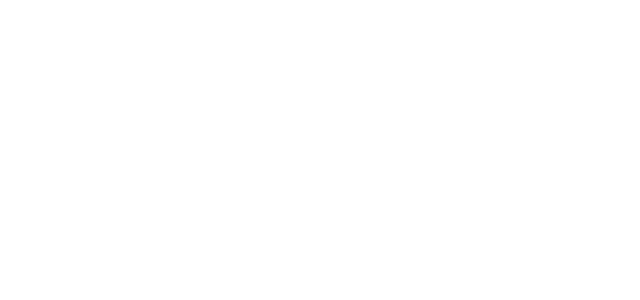
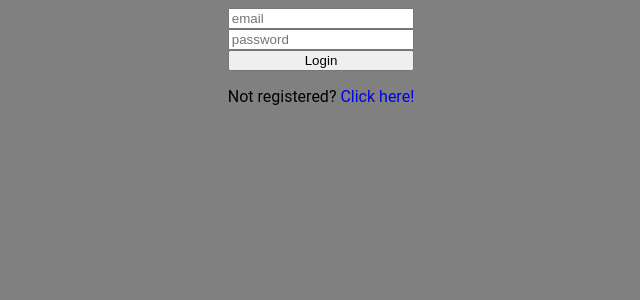
Before and after one commit to vpast/kanban_client, a React (Create React App) app: page / in a window 1280 px wide. Shown: the top 300 px of the page, without its empty margins (319-959 px from the left). Built offline with nearby package versions, Linux system fonts and the light colour scheme.

Commit message:
npm fixes

```diff
--- a/public/index.html
+++ b/public/index.html
@@ -24,7 +24,7 @@
       work correctly both with client-side routing and a non-root public URL.
       Learn how to configure a non-root public URL by running `npm run build`.
     -->
-    <title>React App</title>
+    <title>Kanban</title>
   </head>
   <body>
     <noscript>You need to enable JavaScript to run this app.</noscript>
--- a/src/App.js
+++ b/src/App.js
@@ -1,7 +1,11 @@
-function App() {
+import Auth from "./components/Auth"
+import "./css/App.css"
+// import { useRouter } from 'next/router'
+
+const App = () => {
   return (
     <div>
-
+      <Auth />
     </div>
   );
 }
--- /dev/null
+++ b/src/components/Auth.js
@@ -0,0 +1,23 @@
+const Auth = () => {
+  const loginHandler = (event) => {
+    event.preventDefault();
+    console.log(event.target.email.value, event.target.password.value);
+  };
+
+  return (
+    <>
+      <div className='loginPosition'>
+        <form onSubmit={loginHandler} className='loginForm'>
+          <input type='email' name='email' placeholder='email'></input>
+          <input type='password' name='password' placeholder='password'></input>
+          <input type='submit' value='Login'></input>
+          <p>
+            Not registered? <a href='/register' className='link'>Click here!</a>
+          </p>
+        </form>
+      </div>
+    </>
+  );
+};
+
+export default Auth;
--- /dev/null
+++ b/src/css/App.css
@@ -0,0 +1,19 @@
+body {
+  background-color: grey;
+  font-family: roboto;
+}
+
+.link {
+  text-decoration: none;
+}
+
+.loginPosition {
+  display: flex;
+  justify-content: center;
+  align-items: center;
+}
+
+.loginForm {
+  display: flex;
+  flex-direction: column;
+}
```
Also changed, not shown: package.json (+3 -13 lines), src/components/Register.js (added, +9 -0 lines), src/pages/register.js (added, +11 -0 lines), 2 other files (tests, documents, lock files or other folders).
